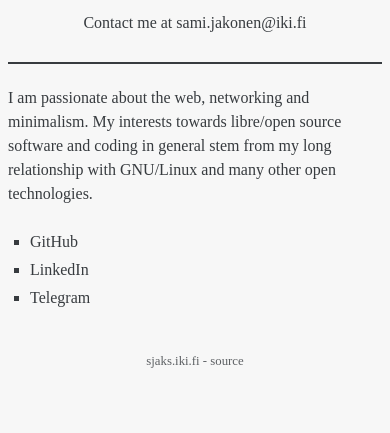
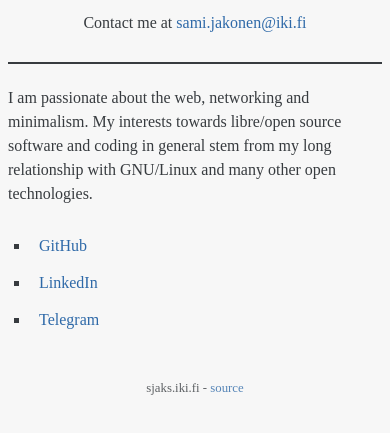
Before and after one commit to sjaks/sjaks.github.io, a plain HTML site: page index.html in a window 390 px wide. Shown: the part 193-626 px from the top of the page. Drawn offline with Linux system fonts and the light colour scheme.

Commit message:
Color hyperlinks

```diff
--- a/assets/styles/main.css
+++ b/assets/styles/main.css
@@ -5,6 +5,7 @@ sjaks@github.com
 
 :root {
     --color: #373b3f;
+    --color-alt: #2e69a8;
     --color-back: #f7f7f7;
 }
 
@@ -15,12 +16,12 @@ body, html {
 }
 
 a, a:visited {
-    color: var(--color) !important;
+    color: var(--color-alt) !important;
     text-decoration: none;
 }
 
 a:hover {
-    color: var(--color) !important;
+    color: var(--color-alt) !important;
     text-decoration: underline;
 }
 
@@ -149,6 +150,10 @@ footer {
         float: left;
     }
 
+    aside ul {
+        line-height: 2.3;
+    }
+
     footer {
         text-align: center;
     }
@@ -157,4 +162,8 @@ footer {
         float: unset;
         margin: 15px auto;
     }
+
+    aside ul li a {
+        padding: 9px;
+    }
 }
--- a/index.html
+++ b/index.html
@@ -34,9 +34,7 @@ sjaks@github
                     <img alt="Logo" src="/assets/icons/balloon_dog.png">
                 </div>
                 <h1>
-                    <a href="/">
-                        Sami Jakonen
-                    </a>
+                    Sami Jakonen
                 </h1>
                 <h2>
                     Contact me at
```
